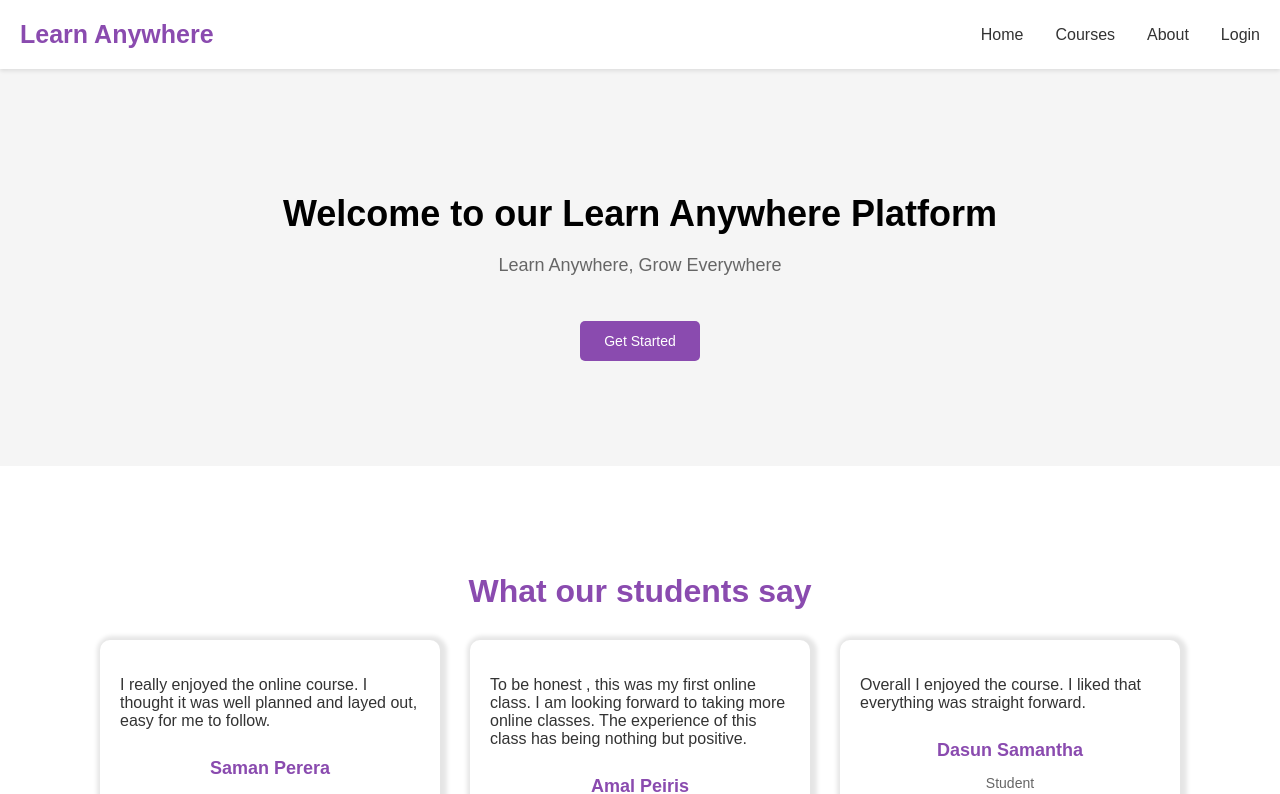
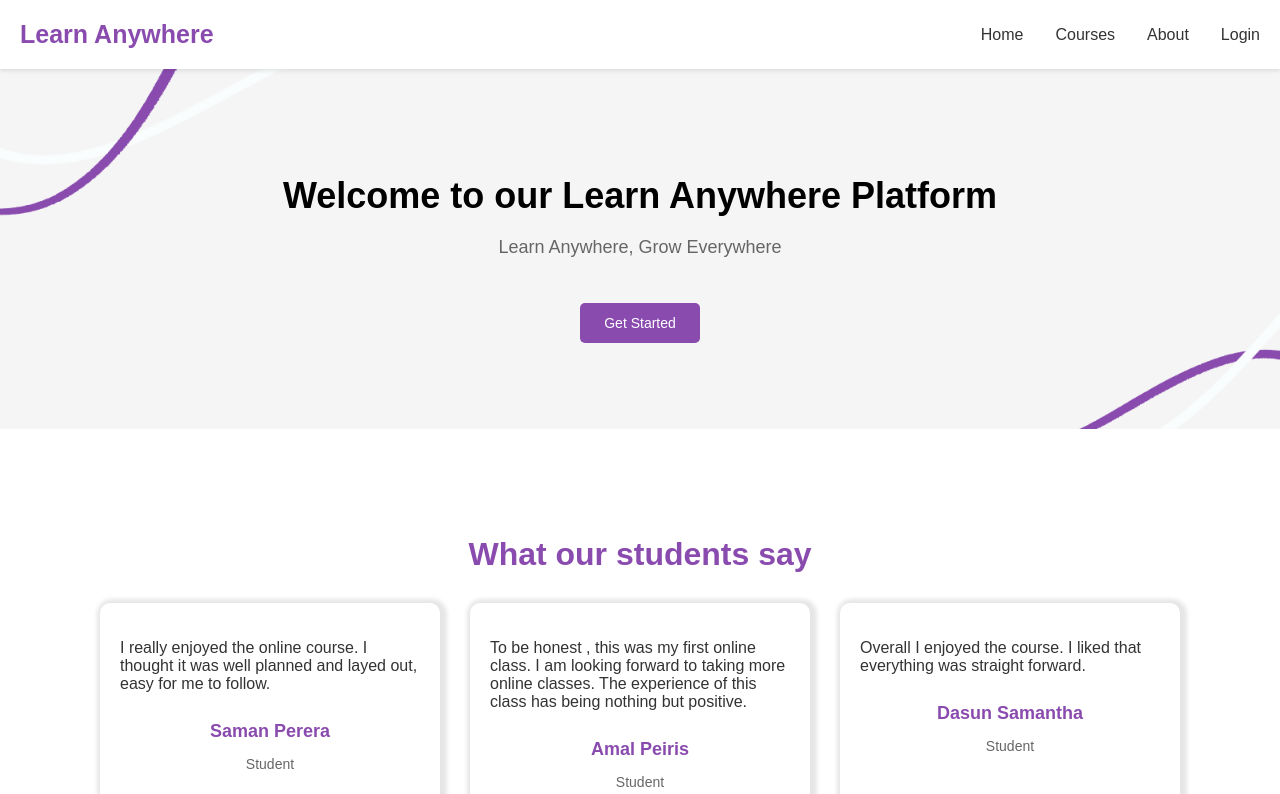
Before and after one commit to SadheeyaM/RAD-PROJECT, a React (Vite) app in the folder frontend/: page / in a window 1280 px wide. Shown: the top 794 px of the page. Built offline with nearby package versions, Linux system fonts and the light colour scheme; no server answers.

Commit message:
Added Image for homepage

```diff
--- a/frontend/src/pages/home/home.css
+++ b/frontend/src/pages/home/home.css
@@ -1,7 +1,15 @@
 .home {
-  background-color: #f5f5f5;
+  background-color: #f5f5f5; /* Fallback color */
+  background-image: url('./hero.png'); /* Path to your image */
+  background-size: cover; /* Ensure the image covers the whole section */
+  background-position: center; /* Center the image */
+  background-repeat: no-repeat; /* Prevent the image from repeating */
+  height: 20vh; /* Full viewport height */
   padding: 100px 0;
   text-align: center;
+  display: flex;
+  justify-content: center;
+  align-items: center;
 
   .home-content {
     max-width: 800px;
```
Also changed, not shown: frontend/src/pages/home/hero.png (added).
